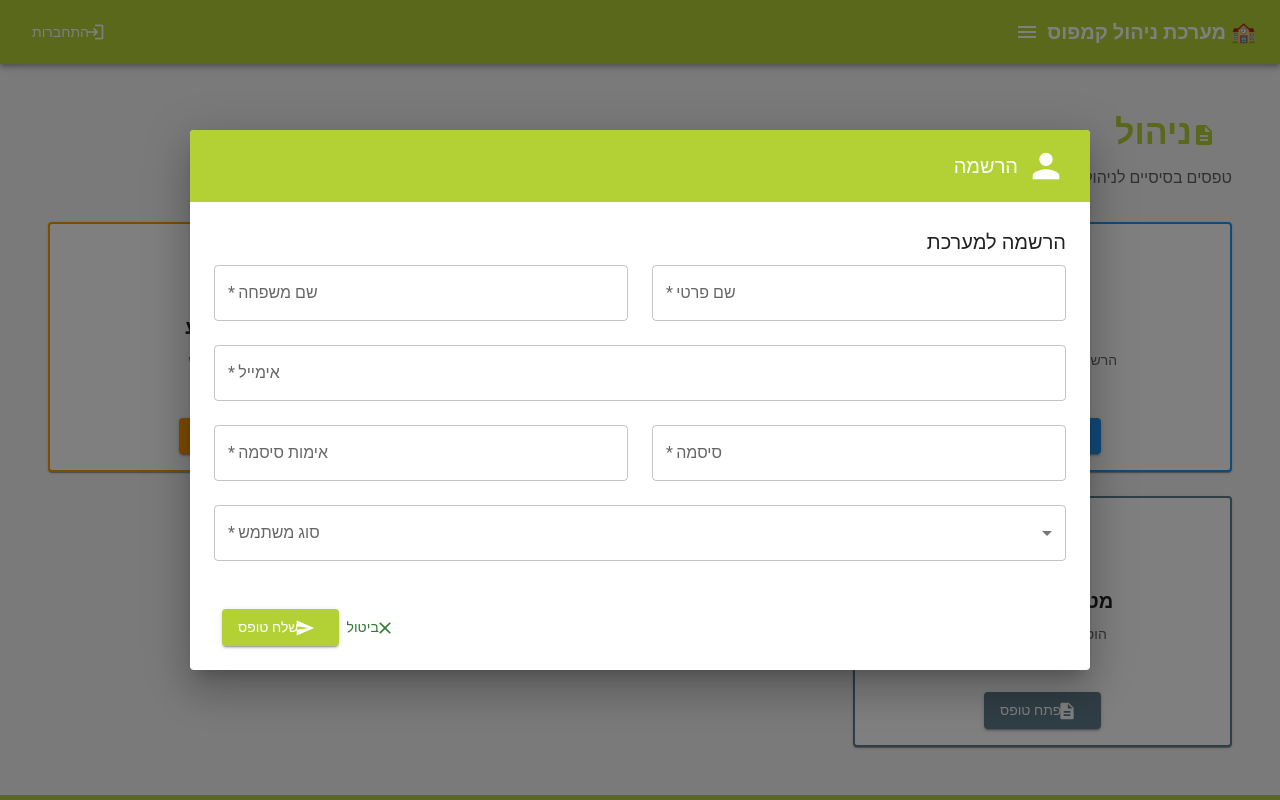
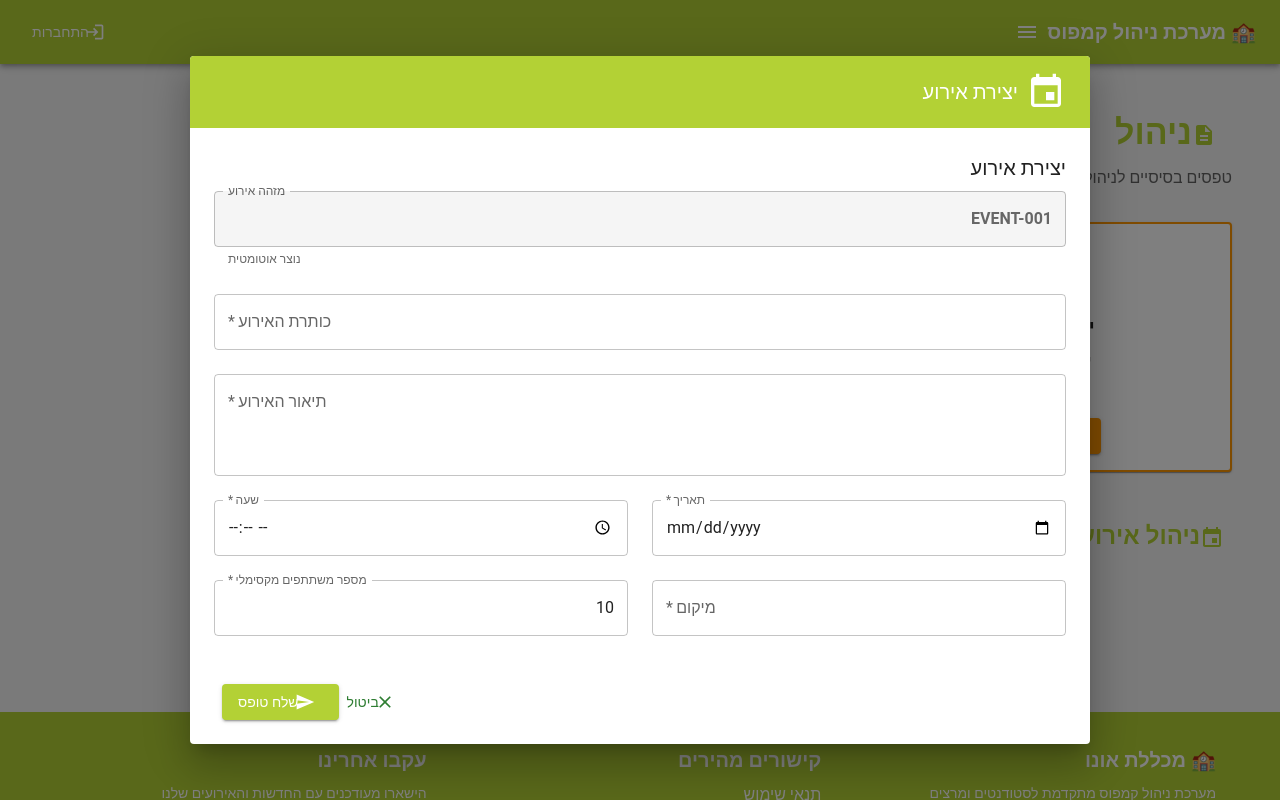
Before and after one commit to GoldR0/seker-kod-roy, a React (Create React App) app in the folder campus-web-react/: page /forms in a window 1280 px wide. Both pictures are taken after a click on the button "פתח טופס". Shown: the top 800 px of the page. Built offline with nearby package versions, Linux system fonts and the light colour scheme.

Commit message:
event list page with local storage

```diff
--- a/campus-web-react/src/components/dashboard/EventsCard.tsx
+++ b/campus-web-react/src/components/dashboard/EventsCard.tsx
@@ -1,8 +1,19 @@
-import React from 'react';
+import React, { useState, useEffect } from 'react';
 import { Card, CardContent, Box, Typography } from '@mui/material';
 import { CalendarToday as CalendarIcon, AccessTime as TimeIcon, MeetingRoom as RoomIcon } from '@mui/icons-material';
 
 import { demoEvents } from '../../data/demoData';
+
+interface Event {
+  eventId: string;
+  title: string;
+  description: string;
+  date: string;
+  time: string;
+  location: string;
+  maxParticipants: number;
+  createdAt: string;
+}
 
 interface EventsCardProps {
   customColors: {
@@ -11,12 +22,53 @@ interface EventsCardProps {
 }
 
 const EventsCard: React.FC<EventsCardProps> = ({ customColors }) => {
+  const [events, setEvents] = useState<Event[]>([]);
+
+  useEffect(() => {
+    const loadEventsFromLocalStorage = () => {
+      try {
+        const savedEvents = localStorage.getItem('campus-events-data');
+        if (savedEvents) {
+          const parsedEvents = JSON.parse(savedEvents);
+          setEvents(parsedEvents);
+        } else {
+          // If no saved events, use demo events
+          setEvents(demoEvents.map(demoEvent => ({
+            eventId: demoEvent.id,
+            title: demoEvent.title,
+            description: demoEvent.description,
+            date: demoEvent.date,
+            time: demoEvent.time,
+            location: `חדר ${demoEvent.roomId}`,
+            maxParticipants: 50,
+            createdAt: new Date().toLocaleString('he-IL')
+          })));
+        }
+      } catch (error) {
+        console.error('Error loading events from localStorage:', error);
+        // Fallback to demo events
+        setEvents(demoEvents.map(demoEvent => ({
+          eventId: demoEvent.id,
+          title: demoEvent.title,
+          description: demoEvent.description,
+          date: demoEvent.date,
+          time: demoEvent.time,
+          location: `חדר ${demoEvent.roomId}`,
+          maxParticipants: 50,
+          createdAt: new Date().toLocaleString('he-IL')
+        })));
+      }
+    };
+
+    loadEventsFromLocalStorage();
+  }, []);
+
   return (
     <Card sx={{ border: `2px solid ${customColors.primary}` }}>
       <CardContent>
         <Box sx={{ display: 'flex', alignItems: 'center', mb: 2 }}>
           <CalendarIcon sx={{ mr: 1 }} />
-          <Typography variant="h6">לוח אירועים</Typography>
+          <Typography variant="h6">לוח אירועים ({events.length})</Typography>
         </Box>
         <Box sx={{
           maxHeight: { xs: 'none', lg: '500px' },
@@ -36,20 +88,25 @@ const EventsCard: React.FC<EventsCardProps> = ({ customColors }) => {
             }
           }
         }}>
-          {demoEvents.map((event, index) => (
+          {events.length === 0 ? (
+            <Typography variant="body2" color="text.secondary" sx={{ textAlign: 'center', py: 4 }}>
+              אין אירועים מתוכננים
+            </Typography>
+          ) : (
+            events.map((event, index) => (
               <Box
-              key={event.id}
+                key={event.eventId}
                 sx={{
                   p: 2.5,
                   mb: 2,
                   border: '1px solid #e0e0e0',
                   borderRadius: 2,
-                backgroundColor: event.urgent ? '#ffebee' : 'rgba(0,0,0,0.02)',
+                  backgroundColor: 'rgba(0,0,0,0.02)',
                   transition: 'all 0.2s ease-in-out',
                   '&:hover': {
                     transform: 'translateY(-2px)',
                     boxShadow: '0 4px 12px rgba(0,0,0,0.1)',
-                  borderColor: event.urgent ? '#ff5252' : '#c4c4c4'
+                    borderColor: '#c4c4c4'
                   },
                   '&:last-child': {
                     mb: 0
@@ -58,7 +115,7 @@ const EventsCard: React.FC<EventsCardProps> = ({ customColors }) => {
               >
                 <Typography
                   variant="subtitle1"
-                color={event.urgent ? 'error' : 'primary'}
+                  color="primary"
                   sx={{
                     fontWeight: 'bold',
                     mb: 1,
@@ -102,12 +159,13 @@ const EventsCard: React.FC<EventsCardProps> = ({ customColors }) => {
                   <Box sx={{ display: 'flex', alignItems: 'center' }}>
                     <RoomIcon sx={{ fontSize: 16, mr: 0.5, color: 'text.secondary' }} />
                     <Typography variant="caption" sx={{ fontWeight: 'medium' }}>
-                    חדר {event.roomId}
+                      {event.location}
                     </Typography>
                   </Box>
                 </Box>
               </Box>
-          ))}
+            ))
+          )}
         </Box>
       </CardContent>
     </Card>
--- a/campus-web-react/src/pages/FormsPage.tsx
+++ b/campus-web-react/src/pages/FormsPage.tsx
@@ -1,4 +1,4 @@
-import React, { useState } from 'react';
+import React, { useState, useEffect } from 'react';
 import {
   Box,
   Container,
@@ -17,19 +17,17 @@ import {
   Select,
   MenuItem,
   Alert,
-  Snackbar
+  Snackbar,
+  IconButton
 } from '@mui/material';
 import {
   Description as DescriptionIcon,
-  Person as PersonIcon,
-  Login as LoginIcon,
   Event as EventIcon,
-  Search as SearchIcon,
-  Assignment as AssignmentIcon,
   Send as SendIcon,
   Clear as ClearIcon,
   CheckCircle as CheckCircleIcon,
-  School as SchoolIcon
+  Edit as EditIcon,
+  Delete as DeleteIcon
 } from '@mui/icons-material';
 
 interface FormsPageProps {
@@ -37,20 +35,8 @@ interface FormsPageProps {
 }
 
 interface FormData {
-  registration: {
-    firstName: string;
-    lastName: string;
-    email: string;
-    password: string;
-    confirmPassword: string;
-    userType: string;
-  };
-  login: {
-    email: string;
-    password: string;
-    rememberMe: boolean;
-  };
   event: {
+    eventId: string;
     title: string;
     description: string;
     date: string;
@@ -58,45 +44,35 @@ interface FormData {
     location: string;
     maxParticipants: number;
   };
-  task: {
-    title: string;
-    description: string;
-    dueDate: string;
-    priority: string;
-    course: string;
-  };
+}
+
+interface Event {
+  eventId: string;
+  title: string;
+  description: string;
+  date: string;
+  time: string;
+  location: string;
+  maxParticipants: number;
+  createdAt: string;
 }
 
 const FormsPage: React.FC<FormsPageProps> = ({ currentUser }) => {
   const [activeForm, setActiveForm] = useState<string | null>(null);
+  const [eventCounter, setEventCounter] = useState(1);
+  const [events, setEvents] = useState<Event[]>([]);
+  const [editingEvent, setEditingEvent] = useState<Event | null>(null);
+  const [deleteEventDialogOpen, setDeleteEventDialogOpen] = useState(false);
+  const [eventToDelete, setEventToDelete] = useState<Event | null>(null);
   const [formData, setFormData] = useState<FormData>({
-    registration: {
-      firstName: '',
-      lastName: '',
-      email: '',
-      password: '',
-      confirmPassword: '',
-      userType: ''
-    },
-    login: {
-      email: '',
-      password: '',
-      rememberMe: false
-    },
     event: {
+      eventId: `EVENT-${String(eventCounter).padStart(3, '0')}`,
       title: '',
       description: '',
       date: '',
       time: '',
       location: '',
       maxParticipants: 10
-    },
-    task: {
-      title: '',
-      description: '',
-      dueDate: '',
-      priority: '',
-      course: ''
     }
   });
   const [notification, setNotification] = useState<{ message: string; type: 'success' | 'error' } | null>(null);
@@ -108,52 +84,79 @@ const FormsPage: React.FC<FormsPageProps> = ({ currentUser }) => {
     textOnPrimary: 'white'
   };
 
+  // Load events from localStorage on component mount
+  useEffect(() => {
+    const loadEventsFromLocalStorage = () => {
+      try {
+        const savedEvents = localStorage.getItem('campus-events-data');
+        if (savedEvents) {
+          const parsedEvents = JSON.parse(savedEvents);
+          setEvents(parsedEvents);
+
+          // Set counter to next available number
+          if (parsedEvents.length > 0) {
+            const maxId = Math.max(...parsedEvents.map((event: Event) =>
+              parseInt(event.eventId.split('-')[1])
+            ));
+            setEventCounter(maxId + 1);
+          }
+        }
+      } catch (error) {
+        console.error('Error loading events from localStorage:', error);
+      }
+    };
+
+    loadEventsFromLocalStorage();
+  }, []);
+
   const forms = [
-    {
-      id: 'registration',
-      title: 'הרשמה',
-      description: 'הרשמה למערכת הקמפוס',
-      icon: <PersonIcon sx={{ fontSize: 40 }} />,
-      color: '#2196F3'
-    },
-    {
-      id: 'login',
-      title: 'התחברות',
-      description: 'התחברות למערכת',
-      icon: <LoginIcon sx={{ fontSize: 40 }} />,
-      color: '#4CAF50'
-    },
     {
       id: 'event',
       title: 'יצירת אירוע',
       description: 'יצירת אירוע חדש',
       icon: <EventIcon sx={{ fontSize: 40 }} />,
       color: '#FF9800'
-    },
-    {
-      id: 'task',
-      title: 'מטלות ומבחנים',
-      description: 'הוספת מטלה או מבחן',
-      icon: <AssignmentIcon sx={{ fontSize: 40 }} />,
-      color: '#607D8B'
     }
   ];
 
   const handleFormSubmit = (formType: string) => {
-    setNotification({
-      message: `הטופס "${forms.find(f => f.id === formType)?.title}" נשלח בהצלחה!`,
-      type: 'success'
-    });
+    if (formType === 'event') {
+      const newEvent: Event = {
+        ...formData.event,
+        createdAt: new Date().toLocaleString('he-IL')
+      };
+
+      const updatedEvents = [...events, newEvent];
+      setEvents(updatedEvents);
+
+      // Save to localStorage
+      try {
+        localStorage.setItem('campus-events-data', JSON.stringify(updatedEvents));
+      } catch (error) {
+        console.error('Error saving events to localStorage:', error);
+      }
+
+      setNotification({
+        message: `אירוע "${formData.event.title}" נוצר בהצלחה! מזהה: ${formData.event.eventId}`,
+        type: 'success'
+      });
+
+      // Reset form and increment counter
+      setEventCounter(prev => prev + 1);
+      setFormData({
+        event: {
+          eventId: `EVENT-${String(eventCounter + 1).padStart(3, '0')}`,
+          title: '',
+          description: '',
+          date: '',
+          time: '',
+          location: '',
+          maxParticipants: 10
+        }
+      });
+    }
+
     setActiveForm(null);
-
-    // איפוס טופס רגיל
-    setFormData(prev => ({
-      ...prev,
-      [formType]: Object.keys(prev[formType as keyof FormData]).reduce((acc, key) => ({
-        ...acc,
-        [key]: typeof (prev[formType as keyof FormData] as any)[key] === 'boolean' ? false : ''
-      }), {}) as any
-    }));
   };
 
   const handleInputChange = (formType: string, field: string, value: any) => {
@@ -171,97 +174,115 @@ const FormsPage: React.FC<FormsPageProps> = ({ currentUser }) => {
     setActiveForm(formId);
   };
 
+  // Event management functions
+  const handleEditEvent = (event: Event) => {
+    setEditingEvent(event);
+    setFormData({
+      event: {
+        eventId: event.eventId,
+        title: event.title,
+        description: event.description,
+        date: event.date,
+        time: event.time,
+        location: event.location,
+        maxParticipants: event.maxParticipants
+      }
+    });
+    setActiveForm('event');
+  };
+
+  const handleDeleteEvent = (event: Event) => {
+    setEventToDelete(event);
+    setDeleteEventDialogOpen(true);
+  };
+
+  const confirmDeleteEvent = () => {
+    if (eventToDelete) {
+      const updatedEvents = events.filter(event => event.eventId !== eventToDelete.eventId);
+      setEvents(updatedEvents);
+
+      // Save to localStorage
+      try {
+        localStorage.setItem('campus-events-data', JSON.stringify(updatedEvents));
+      } catch (error) {
+        console.error('Error saving events to localStorage:', error);
+      }
+
+      setNotification({
+        message: `האירוע "${eventToDelete.title}" נמחק בהצלחה`,
+        type: 'success'
+      });
+      setDeleteEventDialogOpen(false);
+      setEventToDelete(null);
+    }
+  };
+
+  const handleUpdateEvent = () => {
+    if (editingEvent) {
+      const updatedEvents = events.map(event =>
+        event.eventId === editingEvent.eventId
+          ? { ...formData.event, createdAt: editingEvent.createdAt }
+          : event
+      );
+      setEvents(updatedEvents);
+
+      // Save to localStorage
+      try {
+        localStorage.setItem('campus-events-data', JSON.stringify(updatedEvents));
+      } catch (error) {
+        console.error('Error saving events to localStorage:', error);
+      }
+
+      setNotification({
+        message: `האירוע "${formData.event.title}" עודכן בהצלחה`,
+        type: 'success'
+      });
+
+      setEditingEvent(null);
+      setActiveForm(null);
+
+      // Reset form
+      setEventCounter(prev => prev + 1);
+      setFormData({
+        event: {
+          eventId: `EVENT-${String(eventCounter + 1).padStart(3, '0')}`,
+          title: '',
+          description: '',
+          date: '',
+          time: '',
+          location: '',
+          maxParticipants: 10
+        }
+      });
+    }
+  };
+
   const renderForm = (formType: string) => {
     switch (formType) {
-      case 'registration':
+      case 'event':
         return (
           <Box sx={{ p: 3 }}>
-            <Typography variant="h6" gutterBottom>הרשמה למערכת</Typography>
+            <Typography variant="h6" gutterBottom>
+              {editingEvent ? 'עריכת אירוע' : 'יצירת אירוע'}
+            </Typography>
             <Box sx={{ display: 'grid', gridTemplateColumns: { xs: '1fr', md: 'repeat(2, 1fr)' }, gap: 3 }}>
               <TextField
                 fullWidth
-                label="שם פרטי"
-                value={formData.registration.firstName}
-                onChange={(e) => handleInputChange('registration', 'firstName', e.target.value)}
-                required
-              />
-              <TextField
-                fullWidth
-                label="שם משפחה"
-                value={formData.registration.lastName}
-                onChange={(e) => handleInputChange('registration', 'lastName', e.target.value)}
-                required
-              />
-              <TextField
-                fullWidth
-                type="email"
-                label="אימייל"
-                value={formData.registration.email}
-                onChange={(e) => handleInputChange('registration', 'email', e.target.value)}
-                required
+                label="מזהה אירוע"
+                value={formData.event.eventId}
+                InputProps={{
+                  readOnly: true,
+                  sx: {
+                    backgroundColor: '#f5f5f5',
+                    '& .MuiInputBase-input': {
+                      color: '#666',
+                      fontWeight: 'bold'
+                    }
+                  }
+                }}
+                helperText="נוצר אוטומטית"
                 sx={{ gridColumn: { xs: '1', md: '1 / -1' } }}
               />
-              <TextField
-                fullWidth
-                type="password"
-                label="סיסמה"
-                value={formData.registration.password}
-                onChange={(e) => handleInputChange('registration', 'password', e.target.value)}
-                required
-              />
-              <TextField
-                fullWidth
-                type="password"
-                label="אימות סיסמה"
-                value={formData.registration.confirmPassword}
-                onChange={(e) => handleInputChange('registration', 'confirmPassword', e.target.value)}
-                required
-              />
-              <FormControl fullWidth required sx={{ gridColumn: { xs: '1', md: '1 / -1' } }}>
-                <InputLabel>סוג משתמש</InputLabel>
-                <Select
-                  value={formData.registration.userType}
-                  onChange={(e) => handleInputChange('registration', 'userType', e.target.value)}
-                >
-                  <MenuItem value="student">סטודנט</MenuItem>
-                  <MenuItem value="lecturer">מרצה</MenuItem>
-                  <MenuItem value="staff">צוות</MenuItem>
-                </Select>
-              </FormControl>
-            </Box>
-          </Box>
-        );
-
-      case 'login':
-        return (
-          <Box sx={{ p: 3 }}>
-            <Typography variant="h6" gutterBottom>התחברות למערכת</Typography>
-            <Box sx={{ display: 'flex', flexDirection: 'column', gap: 3 }}>
-              <TextField
-                fullWidth
-                type="email"
-                label="אימייל"
-                value={formData.login.email}
-                onChange={(e) => handleInputChange('login', 'email', e.target.value)}
-                required
-              />
-              <TextField
-                fullWidth
-                type="password"
-                label="סיסמה"
-                value={formData.login.password}
-                onChange={(e) => handleInputChange('login', 'password', e.target.value)}
-                required
-              />
-            </Box>
-          </Box>
-        );
-
-      case 'event':
-        return (
-          <Box sx={{ p: 3 }}>
-            <Typography variant="h6" gutterBottom>יצירת אירוע</Typography>
-            <Box sx={{ display: 'grid', gridTemplateColumns: { xs: '1fr', md: 'repeat(2, 1fr)' }, gap: 3 }}>
               <TextField
                 fullWidth
                 label="כותרת האירוע"
@@ -312,62 +333,6 @@ const FormsPage: React.FC<FormsPageProps> = ({ currentUser }) => {
                 value={formData.event.maxParticipants}
                 onChange={(e) => handleInputChange('event', 'maxParticipants', parseInt(e.target.value))}
                 required
-              />
-            </Box>
-          </Box>
-        );
-
-      case 'task':
-        return (
-          <Box sx={{ p: 3 }}>
-            <Typography variant="h6" gutterBottom>מטלות ומבחנים</Typography>
-            <Box sx={{ display: 'grid', gridTemplateColumns: { xs: '1fr', md: 'repeat(2, 1fr)' }, gap: 3 }}>
-              <TextField
-                fullWidth
-                label="כותרת המטלה"
-                value={formData.task.title}
-                onChange={(e) => handleInputChange('task', 'title', e.target.value)}
-                required
-                sx={{ gridColumn: { xs: '1', md: '1 / -1' } }}
-              />
-              <TextField
-                fullWidth
-                multiline
-                rows={3}
-                label="תיאור המטלה"
-                value={formData.task.description}
-                onChange={(e) => handleInputChange('task', 'description', e.target.value)}
-                required
-                sx={{ gridColumn: { xs: '1', md: '1 / -1' } }}
-              />
-              <TextField
-                fullWidth
-                type="date"
-                label="תאריך יעד"
-                value={formData.task.dueDate}
-                onChange={(e) => handleInputChange('task', 'dueDate', e.target.value)}
-                required
-                InputLabelProps={{ shrink: true }}
-              />
-              <FormControl fullWidth required>
-                <InputLabel>עדיפות</InputLabel>
-                <Select
-                  value={formData.task.priority}
-                  onChange={(e) => handleInputChange('task', 'priority', e.target.value)}
-                >
-                  <MenuItem value="low">נמוכה</MenuItem>
-                  <MenuItem value="medium">בינונית</MenuItem>
-                  <MenuItem value="high">גבוהה</MenuItem>
-                  <MenuItem value="urgent">דחופה</MenuItem>
-                </Select>
-              </FormControl>
-              <TextField
-                fullWidth
-                label="קורס"
-                value={formData.task.course}
-                onChange={(e) => handleInputChange('task', 'course', e.target.value)}
-                required
-                sx={{ gridColumn: { xs: '1', md: '1 / -1' } }}
               />
             </Box>
           </Box>
@@ -464,13 +429,117 @@ const FormsPage: React.FC<FormsPageProps> = ({ currentUser }) => {
           <Button
             variant="contained"
             startIcon={<SendIcon />}
-            onClick={() => activeForm && handleFormSubmit(activeForm)}
+            onClick={() => {
+              if (editingEvent) {
+                handleUpdateEvent();
+              } else if (activeForm) {
+                handleFormSubmit(activeForm);
+              }
+            }}
             sx={{
               backgroundColor: customColors.primary,
               '&:hover': { backgroundColor: customColors.primaryDark }
             }}
           >
-            שלח טופס
+            {editingEvent ? 'עדכן אירוע' : 'שלח טופס'}
+          </Button>
+        </DialogActions>
+      </Dialog>
+
+      {/* Events Management Table */}
+      <Box sx={{ mt: 6 }}>
+        <Typography variant="h5" gutterBottom sx={{ fontWeight: 'bold', color: customColors.primary, mb: 3 }}>
+          <EventIcon sx={{ mr: 1, verticalAlign: 'middle' }} />
+          ניהול אירועים ({events.length})
+        </Typography>
+
+        {events.length === 0 ? (
+          <Typography variant="body1" color="text.secondary" sx={{ textAlign: 'center', py: 4 }}>
+            אין אירועים עדיין. צור אירוע חדש באמצעות הטופס למעלה.
+          </Typography>
+        ) : (
+          <Box sx={{ overflowX: 'auto' }}>
+            <Box sx={{
+              display: 'grid',
+              gridTemplateColumns: 'auto 1fr 1fr 1fr 1fr 1fr auto auto',
+              gap: 2,
+              p: 2,
+              backgroundColor: '#f5f5f5',
+              borderRadius: 1,
+              mb: 2,
+              fontWeight: 'bold',
+              fontSize: '0.875rem'
+            }}>
+              <Box>מזהה</Box>
+              <Box>כותרת</Box>
+              <Box>תאריך</Box>
+              <Box>שעה</Box>
+              <Box>מיקום</Box>
+              <Box>משתתפים</Box>
+              <Box>פעולות</Box>
+            </Box>
+
+            {events.map((event) => (
+              <Box key={event.eventId} sx={{
+                display: 'grid',
+                gridTemplateColumns: 'auto 1fr 1fr 1fr 1fr 1fr auto auto',
+                gap: 2,
+                p: 2,
+                borderBottom: '1px solid #e0e0e0',
+                '&:hover': { backgroundColor: '#f9f9f9' },
+                '&:last-child': { borderBottom: 'none' }
+              }}>
+                <Box sx={{ fontWeight: 'bold', color: customColors.primary }}>{event.eventId}</Box>
+                <Box>{event.title}</Box>
+                <Box>{event.date}</Box>
+                <Box>{event.time}</Box>
+                <Box>{event.location}</Box>
+                <Box>{event.maxParticipants}</Box>
+                <Box>
+                  <IconButton
+                    size="small"
+                    color="primary"
+                    onClick={() => handleEditEvent(event)}
+                    sx={{ '&:hover': { backgroundColor: 'rgba(25, 118, 210, 0.1)' } }}
+                  >
+                    <EditIcon fontSize="small" />
+                  </IconButton>
+                </Box>
+                <Box>
+                  <IconButton
+                    size="small"
+                    color="error"
+                    onClick={() => handleDeleteEvent(event)}
+                    sx={{ '&:hover': { backgroundColor: 'rgba(244, 67, 54, 0.1)' } }}
+                  >
+                    <DeleteIcon fontSize="small" />
+                  </IconButton>
+                </Box>
+              </Box>
+            ))}
+          </Box>
+        )}
+      </Box>
+
+      {/* Delete Event Confirmation Dialog */}
+      <Dialog open={deleteEventDialogOpen} onClose={() => setDeleteEventDialogOpen(false)}>
+        <DialogTitle>אישור מחיקת אירוע</DialogTitle>
+        <DialogContent>
+          <Typography>
+            האם אתה בטוח שברצונך למחוק את האירוע "{eventToDelete?.title}"?
+          </Typography>
+          <Typography variant="body2" color="text.secondary" sx={{ mt: 1 }}>
+            פעולה זו אינה הפיכה.
+          </Typography>
+        </DialogContent>
+        <DialogActions>
+          <Button onClick={() => setDeleteEventDialogOpen(false)}>ביטול</Button>
+          <Button
+            onClick={confirmDeleteEvent}
+            color="error"
+            variant="contained"
+          >
+            מחיקה
           </Button>
         </DialogActions>
       </Dialog>
```
Lines whose indentation alone changed are shown as unchanged.
